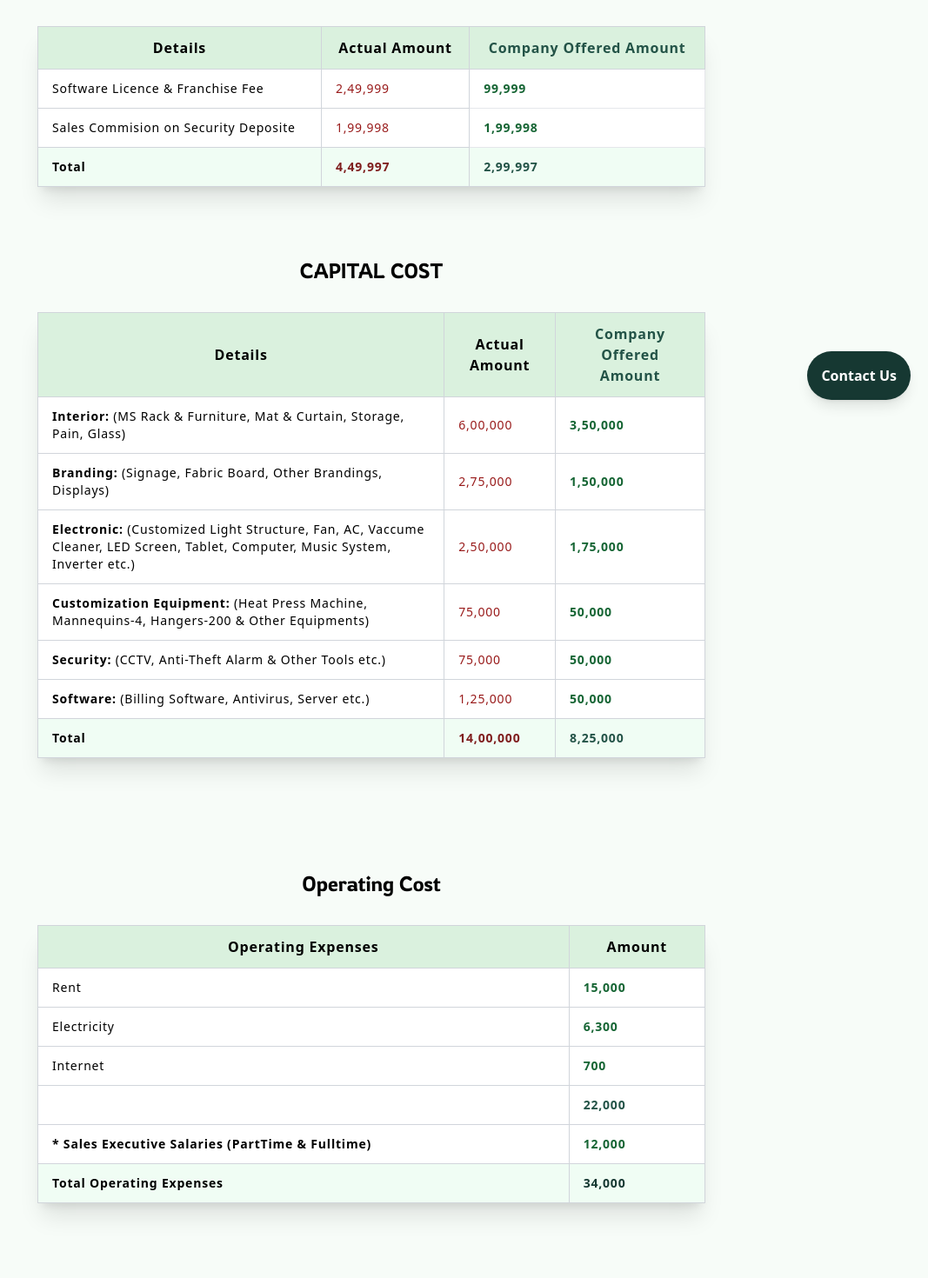
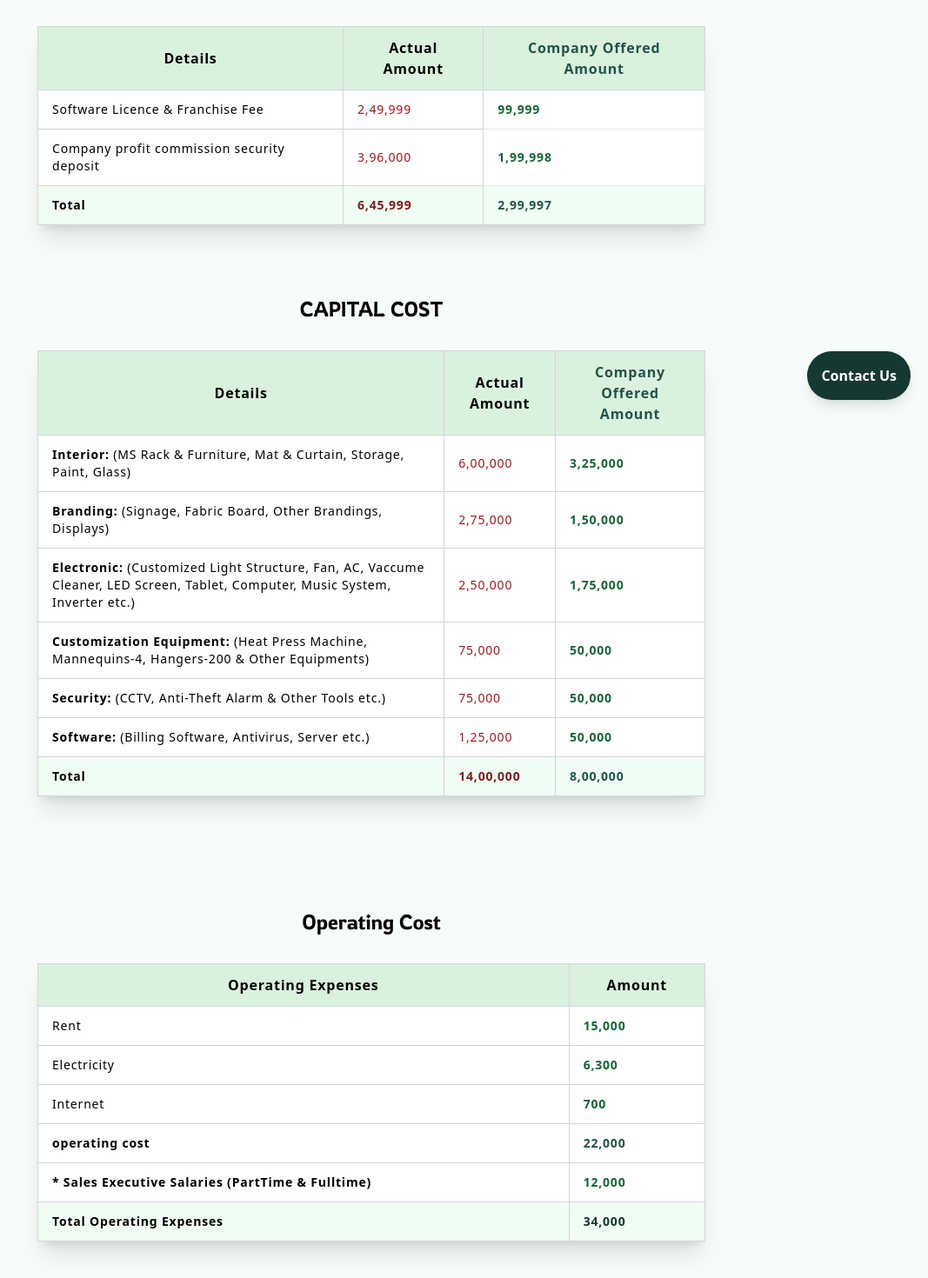
Before and after one commit to sandeshshinde30/voguevisionventures, a React (Vite) app: page / in a window 1280 px wide. Shown: the part 320-1790 px from the top of the page at 87% size, without its empty margins (213-1280 px from the left). Built offline with nearby package versions, Linux system fonts and the light colour scheme.

Commit message:
Some updated

```diff
--- a/src/components/capex.jsx
+++ b/src/components/capex.jsx
@@ -7,11 +7,11 @@ export default function Capex() {
     {
       details: (
         <span>
-          <strong>Interior:</strong> (MS Rack & Furniture, Mat & Curtain, Storage, Pain, Glass)
+          <strong>Interior:</strong> (MS Rack & Furniture, Mat & Curtain, Storage, Paint, Glass)
         </span>
       ),
       MRP: "6,00,000",
-      offerPrice: "3,50,000",
+      offerPrice: "3,25,000",
     },
     {
       details: (
--- a/src/components/fixCost.jsx
+++ b/src/components/fixCost.jsx
@@ -4,7 +4,7 @@ export default function FixCost(){
 
     const fixedCostData = [
         { details: "Software Licence & Franchise Fee", MRP: "2,49,999", offerPrice : "99,999" },
-        { details: "Sales Commision on Security Deposite", MRP: "1,99,998" , offerPrice : "1,99,998" },
+        { details: "Company profit commission security deposit", MRP: "3,96,000" , offerPrice : "1,99,998" },
       ];
 
       const totalMRP = fixedCostData.reduce(
--- a/src/components/opex.jsx
+++ b/src/components/opex.jsx
@@ -53,7 +53,7 @@ export default function Opex() {
               ))}
 
               <tr>
-              <td className="p-2 font-bold border border-gray-300 px-4 py-3"></td>
+              <td className="p-2 font-bold border border-gray-300 px-4 py-3">operating cost</td>
 
               <td className="p-2 border font-extrabold text-dark-green border-gray-300 px-4 py-3">{firstTotal}</td>
 
--- a/src/components/summary.jsx
+++ b/src/components/summary.jsx
@@ -6,7 +6,7 @@ export default function StoreROI() {
         { label: "Fix Cost", value: "2,99,997" },
         { label: "Capital Cost", value: "8,25,000" },
         { label: "Inventory", value: "13,00,000" },
-        { label: "Sales Commission", value: "33%" },
+        { label: "Profit Commission", value: "67%" },
         { label: "ROI on Investment", value: "33%" },
         { label: "Yearly Earning Potential", value: "5,40,000" },
       ];
```
